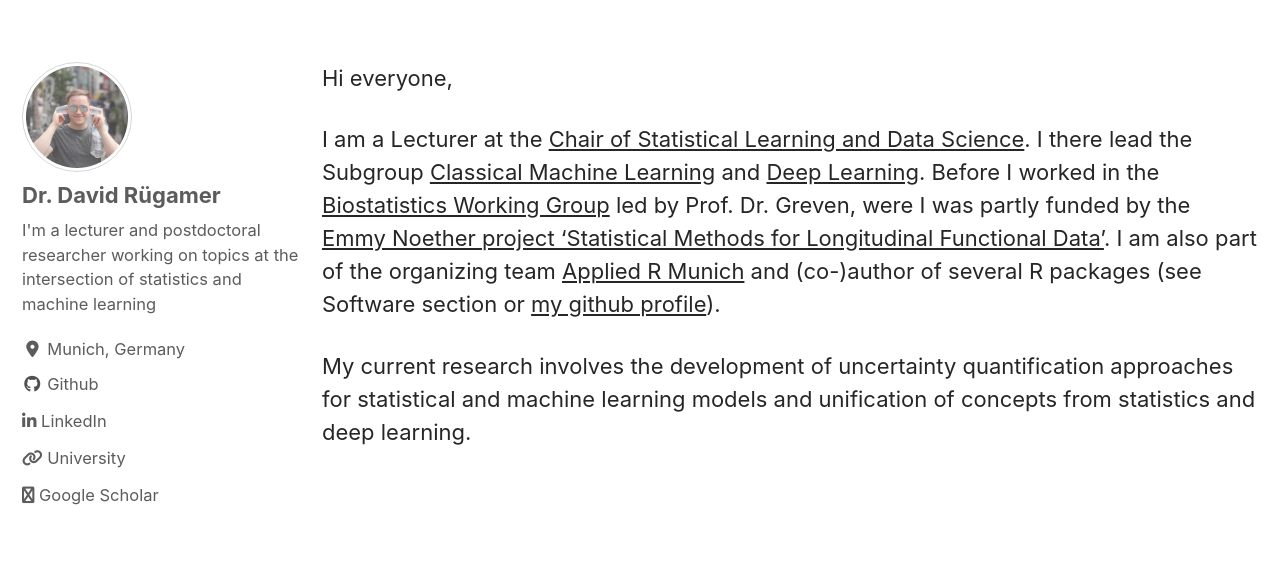
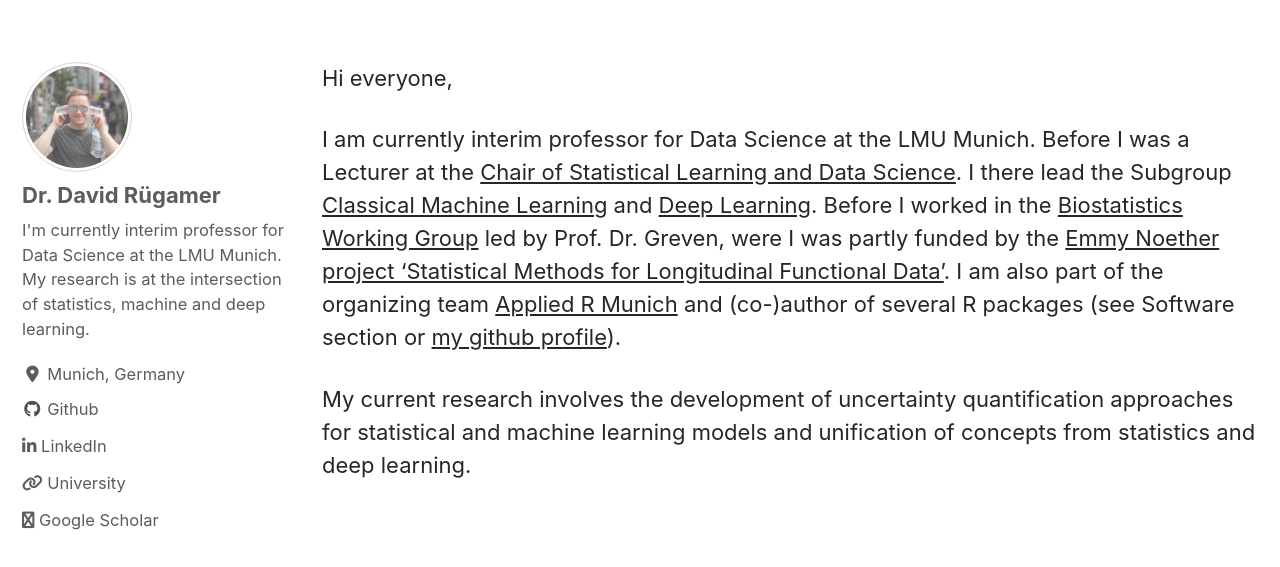
Before and after one commit to davidruegamer/davidruegamer.github.io, a Jekyll site: the page built from _pages/about.md, in a window 1280 px wide and 900 px high, cut to the strip 333-900 px from the top of the window. Built offline with Jekyll 4.4.1, drawn with Linux system fonts in a browser that asks for light colours; cached includes are drawn as plain includes; nearby versions of some CDN libraries; comment, search, counter and statistics services are not loaded; a style sheet for code colours, icons or effects is not loaded.

Commit message:
update prof

```diff
--- a/_config.yml
+++ b/_config.yml
@@ -66,7 +66,7 @@ social:
 author:
   name: "Dr. David R&uuml;gamer"
   avatar: /assets/images/ears.jpg
-  bio: "I'm a lecturer and postdoctoral researcher working on topics at the intersection of statistics and machine learning"
+  bio: "I'm currently interim professor for Data Science at the LMU Munich. My research is at the intersection of statistics, machine and deep learning."
   location: "Munich, Germany"
   links:
     - label: "Github"
--- a/_pages/about.md
+++ b/_pages/about.md
@@ -13,6 +13,6 @@ author_profile: true
 
 Hi everyone,
 
-I am a Lecturer at the [Chair of Statistical Learning and Data Science](https://www.slds.stat.uni-muenchen.de/people/ruegamer/). I there lead the Subgroup [Classical Machine Learning](https://www.slds.stat.uni-muenchen.de/research/machine-learning.html) and [Deep Learning](https://www.slds.stat.uni-muenchen.de/research/deep-learning.html). Before I worked in the [Biostatistics Working Group](https://www.biostat.statistik.uni-muenchen.de/index.html) led by Prof. Dr. Greven, were I was partly funded by the [Emmy Noether project 'Statistical Methods for Longitudinal Functional Data'](https://www.biostat.statistik.uni-muenchen.de/forschung/emmy_noether_pup/index.html). I am also part of the organizing team [Applied R Munich](https://www.meetup.com/de-DE/Applied-R-Munich/) and (co-)author of several R packages (see Software section or [my github profile](https://github.com/davidruegamer)).
+I am currently interim professor for Data Science at the LMU Munich. Before I was a Lecturer at the [Chair of Statistical Learning and Data Science](https://www.slds.stat.uni-muenchen.de/people/ruegamer/). I there lead the Subgroup [Classical Machine Learning](https://www.slds.stat.uni-muenchen.de/research/machine-learning.html) and [Deep Learning](https://www.slds.stat.uni-muenchen.de/research/deep-learning.html). Before I worked in the [Biostatistics Working Group](https://www.biostat.statistik.uni-muenchen.de/index.html) led by Prof. Dr. Greven, were I was partly funded by the [Emmy Noether project 'Statistical Methods for Longitudinal Functional Data'](https://www.biostat.statistik.uni-muenchen.de/forschung/emmy_noether_pup/index.html). I am also part of the organizing team [Applied R Munich](https://www.meetup.com/de-DE/Applied-R-Munich/) and (co-)author of several R packages (see Software section or [my github profile](https://github.com/davidruegamer)).
 
 My current research involves the development of uncertainty quantification approaches for statistical and machine learning models and unification of concepts from statistics and deep learning.
```
